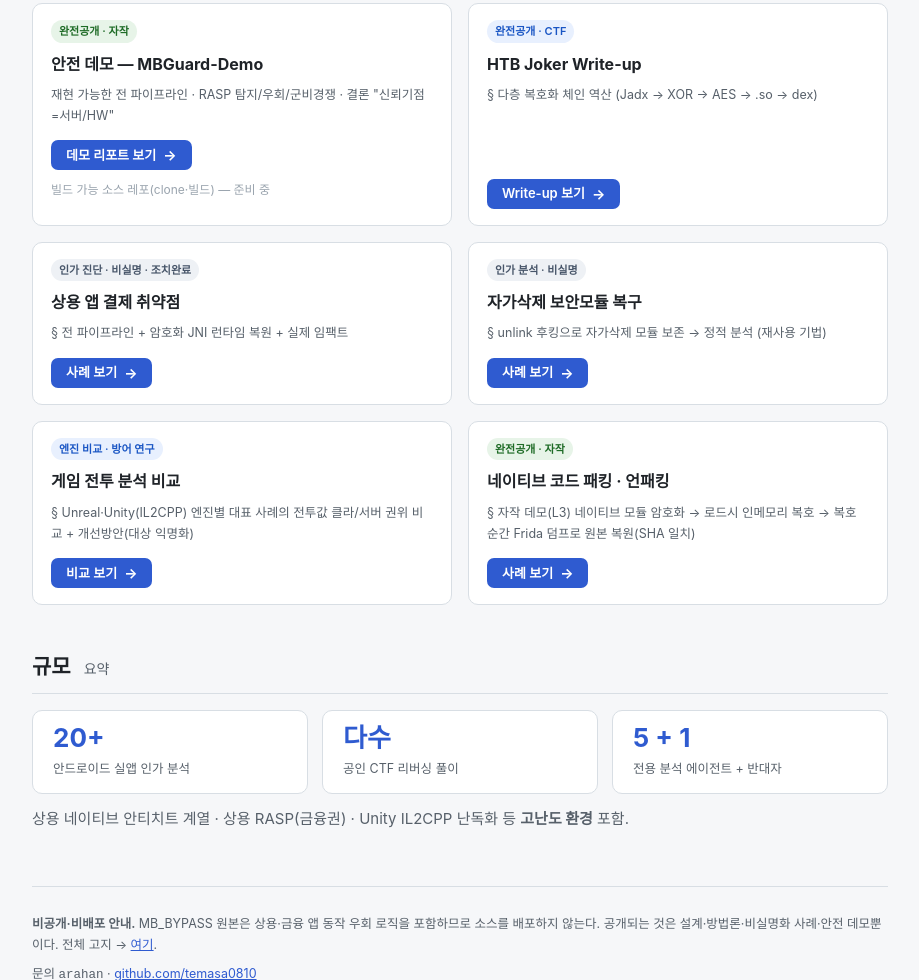
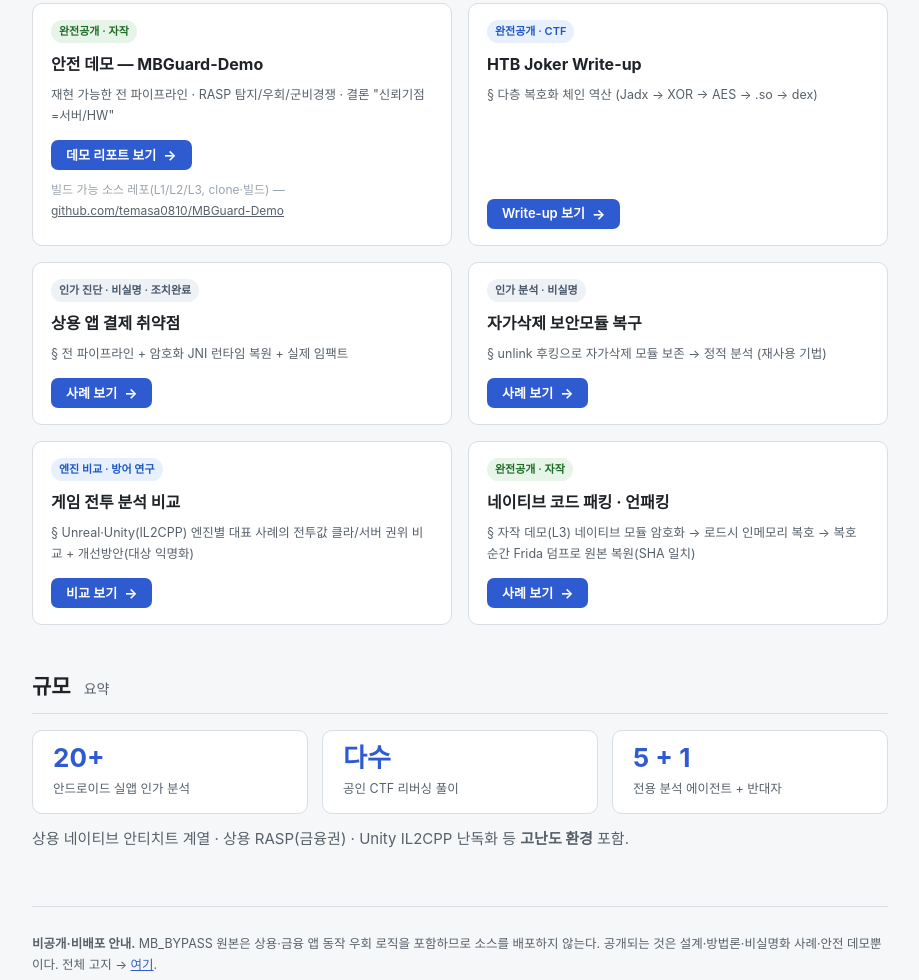
Before and after one commit to temasa0810/arahan_Portfolio, a plain HTML site: page index.html in a window 1280 px wide. Shown: the part 1108-2088 px from the top of the page, without its empty margins (302-1221 px from the left). Drawn offline with Linux system fonts and the light colour scheme.

Commit message:
feat(hub): MBGuard-Demo 소스 레포 링크 연결 (준비 중 → 공개)
clone·빌드 가능 공개 레포 github.com/temasa0810/MBGuard-Demo(L1/L2/L3) 게시.
허브 데모 카드 "준비 중" → 레포 링크, 케이스 06 재현가능 소스 링크 추가.

Co-Authored-By: Claude Opus 4.8 <noreply@anthropic.com>
Claude-Session: https://claude.ai/code/session_013DH8DdWfQ74YPJzyYBhGv4

```diff
--- a/index.html
+++ b/index.html
@@ -191,7 +191,7 @@
     <h3>안전 데모 &mdash; MBGuard-Demo</h3>
     <p class="role">재현 가능한 전 파이프라인 · RASP 탐지/우회/군비경쟁 · 결론 "신뢰기점=서버/HW"</p>
     <a class="btn" href="demo/REPORT.html">데모 리포트 보기</a>
-    <p class="note">빌드 가능 소스 레포(clone·빌드) &mdash; 준비 중</p>
+    <p class="note">빌드 가능 소스 레포(L1/L2/L3, clone·빌드) &mdash; <a href="https://github.com/temasa0810/MBGuard-Demo">github.com/temasa0810/MBGuard-Demo</a></p>
   </div>
 
   <div class="card">
```
Also changed, not shown: cases/06-native-packing/index.html (+1 -1 lines).
